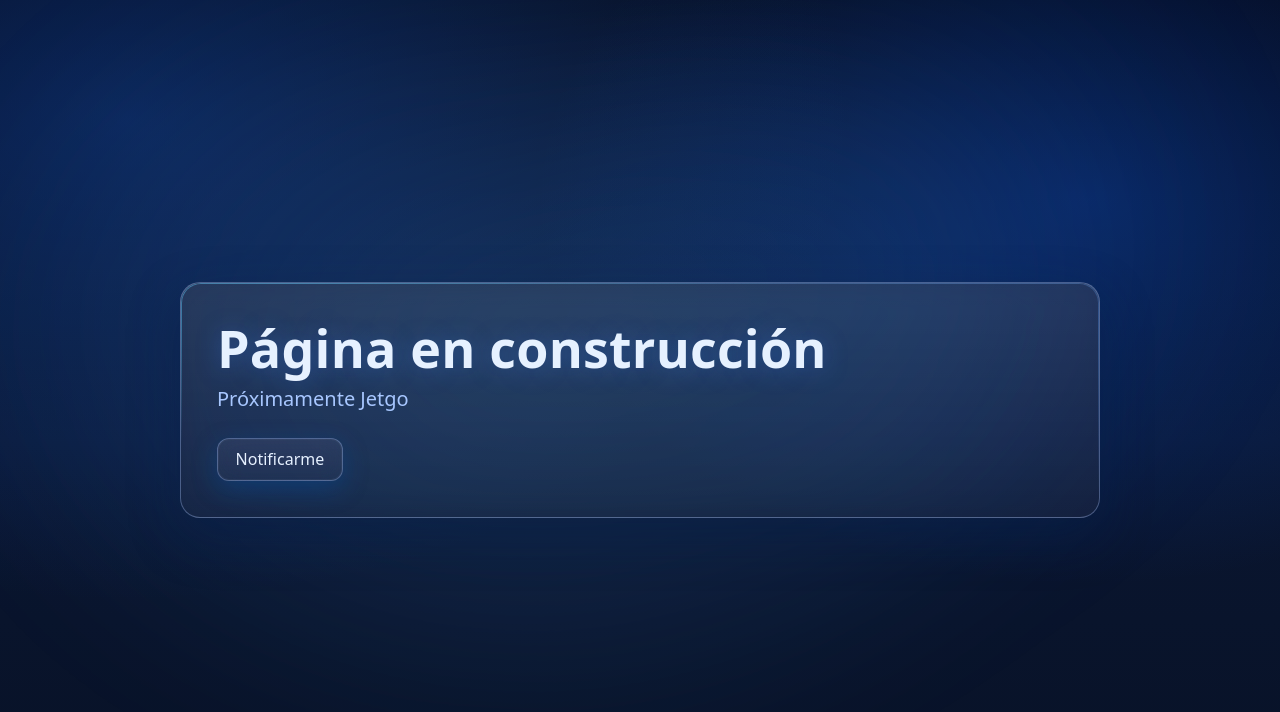
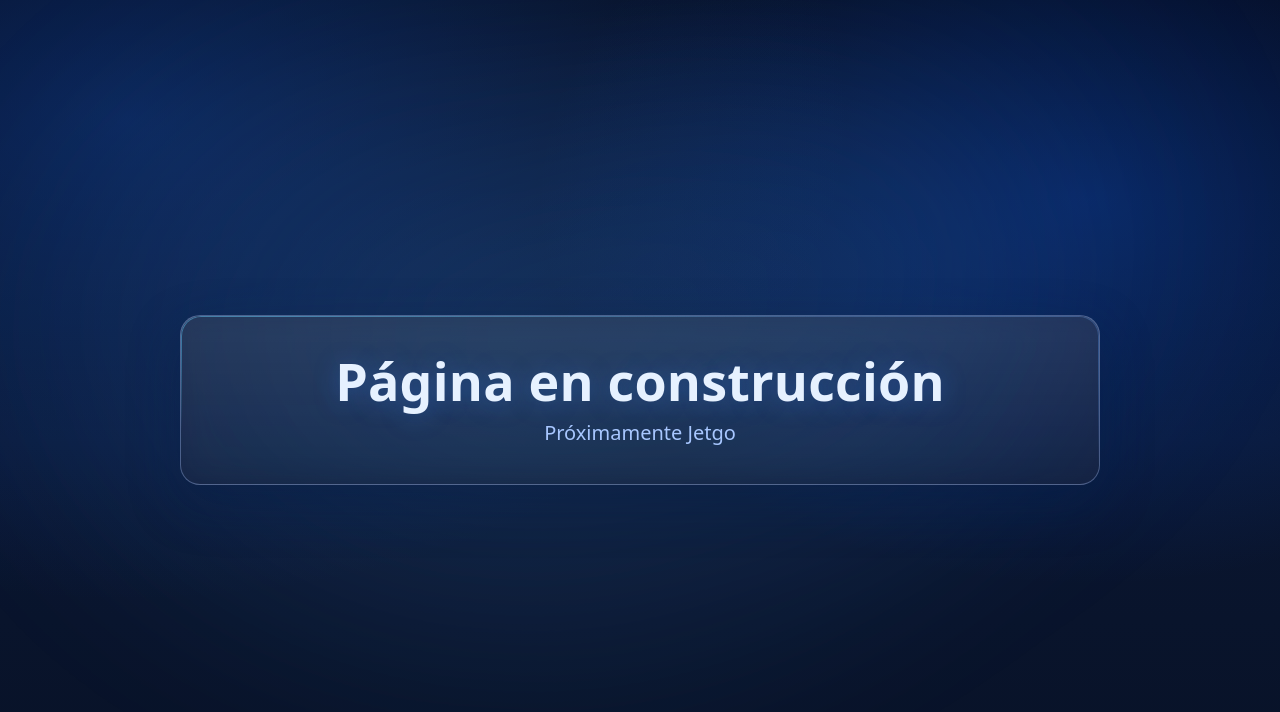
Before and after one commit to BauthyBa/jetgoMobile, a React (Vite) app: page / in a window 1280 px wide. Shown: the top 712 px of the page. Built offline with nearby package versions, Linux system fonts and the light colour scheme.

Commit message:
Mejorando el estilo

```diff
--- a/src/App.css
+++ b/src/App.css
@@ -21,6 +21,7 @@
   box-shadow:
     0 18px 50px rgba(7, 30, 73, 0.45),
     inset 0 1px 0 rgba(255, 255, 255, 0.08);
+  text-align: center;
 }
 
 .glass::before {
--- a/src/App.jsx
+++ b/src/App.jsx
@@ -6,10 +6,6 @@
       <section className="glass" role="region" aria-label="Estado de la página">
         <h1>Página en construcción</h1>
         <p>Próximamente Jetgo</p>
-
-        <div className="cta">
-          <button type="button">Notificarme</button>
-        </div>
       </section>
     </main>
   )
```
